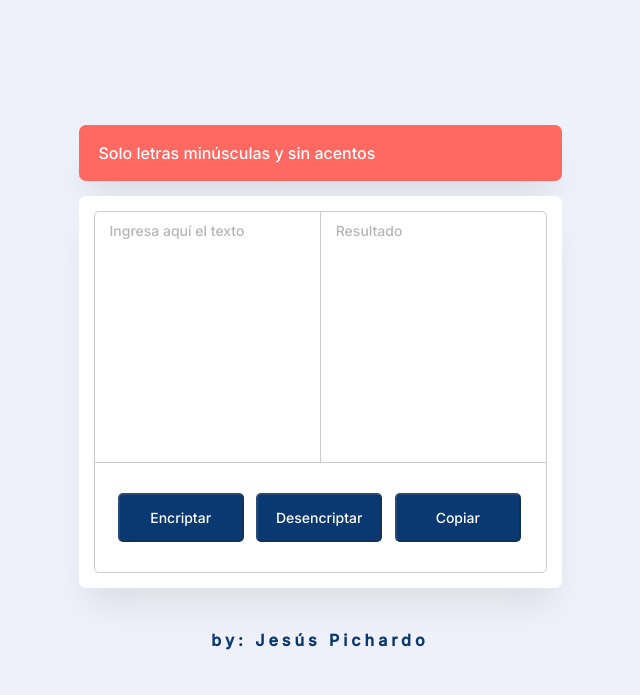
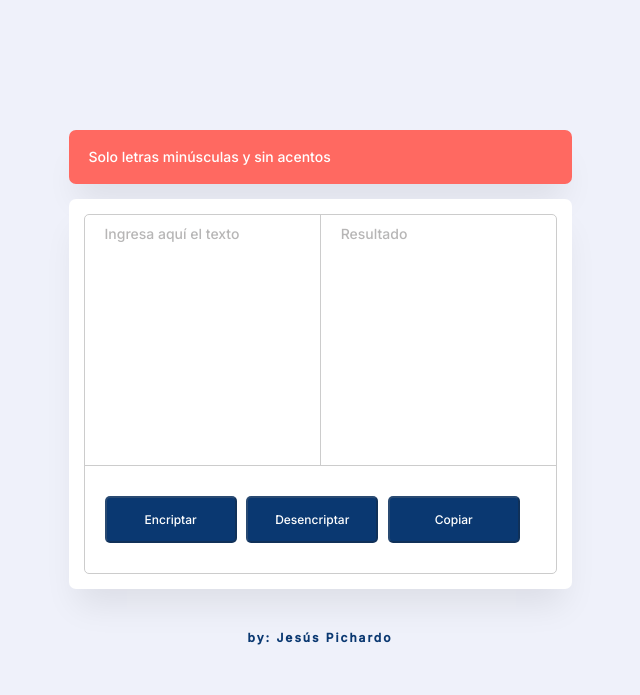
Before and after one commit to JPichardo99/Encriptador-Texto-ONE, a plain HTML site: page index.html in a window 1280 px wide. Shown: the whole page, without its empty margins (320-960 px from the left). Drawn offline with nearby package versions, Linux system fonts and the light colour scheme.

Commit message:
Update style.css

```diff
--- a/css/style.css
+++ b/css/style.css
@@ -20,6 +20,7 @@ body {
   padding: 20px;
   background-color: #ff6961;
   color: white;
+  font-size: 14px;
   margin-bottom: 15px;
   border-radius: 7px;
   box-shadow: 0px 24px 32px -8px rgba(0, 0, 0, 0.08);
@@ -89,7 +90,7 @@ body {
   resize: none;
   background: none;
   font-size: 14px;
-  padding: 10px 15px;
+  padding: 10px 20px;
   border-radius: 5px;
 }
 
@@ -120,9 +121,9 @@ body {
   padding: 14px;
   outline: none;
   margin-top: 10px;
-  margin-left: 8px;
+  margin-left: 5px;
   margin-bottom: 10px;
-  font-size: 14px;
+  font-size: 12px;
   border-radius: 5px;
 }
 .buttons-style{
@@ -145,7 +146,7 @@ body {
 
 /*información del autor*/
 .info-autor {
-  letter-spacing: 4px;
+  letter-spacing: 2px;
   width: 100%;
   padding: 30px;
   text-align: center;
@@ -154,15 +155,11 @@ body {
 .info-autor > p {
   font-style: normal;
   font-weight: 800;
-  font-size: 16px;
+  font-size: 12px;
   line-height: 150%;
   border: none;
   color: #0a3871;
   padding: 10px;
-}
-
-.heart {
-  color: red;
 }
 
 .info-autor > p > a {
```
